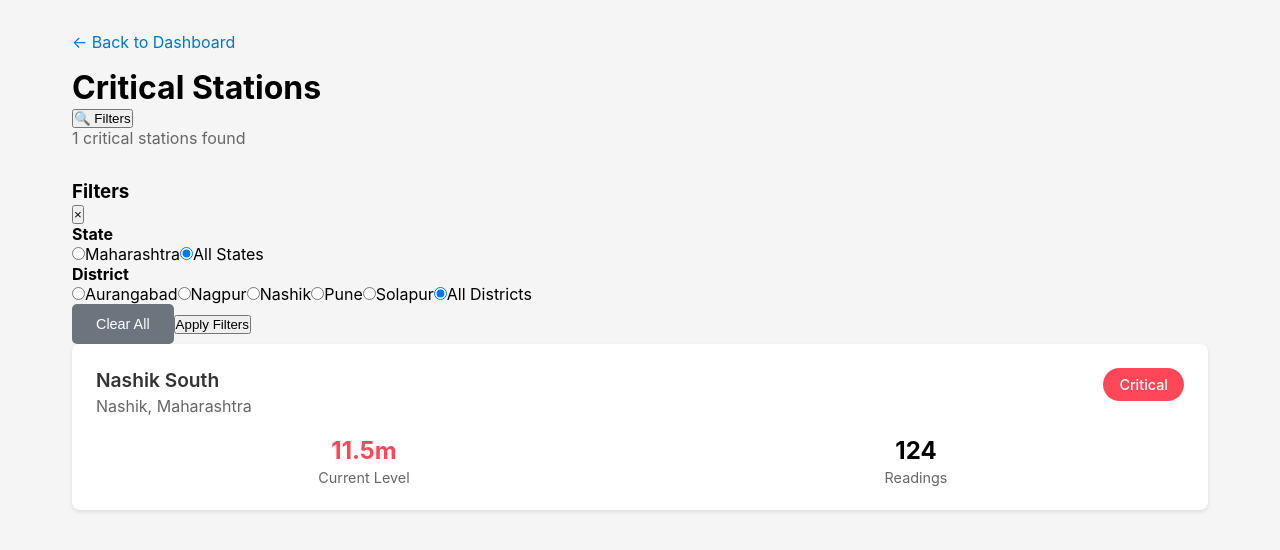
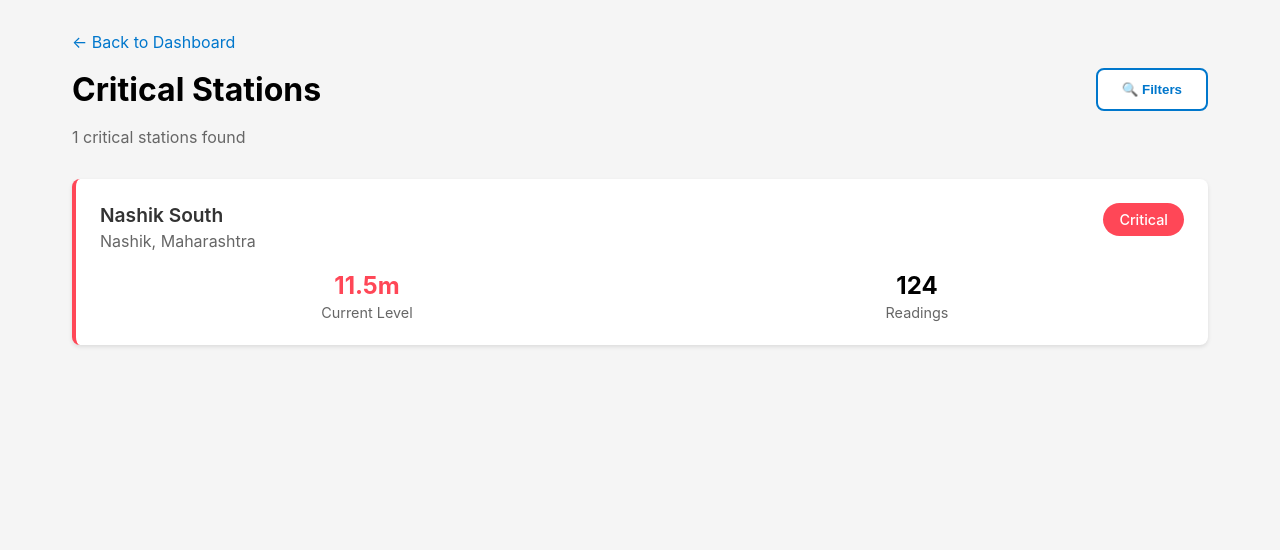
Before and after one commit to dark-shadowblade/Groundwater-app-2.0, a Next.js app: page /alerts in a window 1280 px wide. Shown: the top 550 px of the page. Built offline with nearby package versions, Linux system fonts and the light colour scheme.

Commit message:
Update globals.css

```diff
--- a/app/globals.css
+++ b/app/globals.css
@@ -900,3 +900,181 @@ body {
 .recharts-area-curve {
   stroke-width: 2;
 }
+/* Flipkart-style Filter Styles */
+.page-header {
+  display: flex;
+  justify-content: space-between;
+  align-items: center;
+  margin-bottom: 1rem;
+}
+
+.header-actions {
+  display: flex;
+  gap: 1rem;
+}
+
+.filter-toggle-btn {
+  display: flex;
+  align-items: center;
+  gap: 0.5rem;
+  padding: 0.75rem 1.5rem;
+  background: white;
+  border: 2px solid #0077cc;
+  border-radius: 8px;
+  color: #0077cc;
+  font-weight: 600;
+  cursor: pointer;
+  transition: all 0.2s ease;
+}
+
+.filter-toggle-btn:hover {
+  background: #0077cc;
+  color: white;
+}
+
+.filter-count {
+  background: #ff4757;
+  color: white;
+  border-radius: 50%;
+  width: 20px;
+  height: 20px;
+  display: flex;
+  align-items: center;
+  justify-content: center;
+  font-size: 0.8rem;
+}
+
+/* Filter Sidebar */
+.filter-sidebar {
+  position: fixed;
+  top: 0;
+  right: -400px;
+  width: 350px;
+  height: 100vh;
+  background: white;
+  box-shadow: -2px 0 10px rgba(0,0,0,0.1);
+  z-index: 1001;
+  transition: right 0.3s ease;
+  overflow-y: auto;
+}
+
+.filter-sidebar.open {
+  right: 0;
+}
+
+.filter-header {
+  display: flex;
+  justify-content: space-between;
+  align-items: center;
+  padding: 1.5rem;
+  border-bottom: 1px solid #eee;
+  background: #f8f9fa;
+}
+
+.filter-header h3 {
+  margin: 0;
+  color: #333;
+}
+
+.close-filters {
+  background: none;
+  border: none;
+  font-size: 1.5rem;
+  cursor: pointer;
+  color: #666;
+}
+
+.filter-content {
+  padding: 1.5rem;
+}
+
+.filter-section {
+  margin-bottom: 2rem;
+}
+
+.filter-section h4 {
+  margin: 0 0 1rem 0;
+  color: #333;
+  font-weight: 600;
+}
+
+.filter-options {
+  display: flex;
+  flex-direction: column;
+  gap: 0.75rem;
+}
+
+.filter-option {
+  display: flex;
+  align-items: center;
+  gap: 0.75rem;
+  cursor: pointer;
+  padding: 0.5rem;
+  border-radius: 6px;
+  transition: background-color 0.2s ease;
+}
+
+.filter-option:hover {
+  background-color: #f8f9fa;
+}
+
+.filter-option input[type="radio"] {
+  width: 18px;
+  height: 18px;
+  accent-color: #0077cc;
+}
+
+.filter-actions {
+  display: flex;
+  gap: 1rem;
+  margin-top: 2rem;
+  padding-top: 1.5rem;
+  border-top: 1px solid #eee;
+}
+
+.apply-filters-btn {
+  flex: 1;
+  padding: 1rem;
+  background: #0077cc;
+  color: white;
+  border: none;
+  border-radius: 6px;
+  font-weight: 600;
+  cursor: pointer;
+}
+
+.clear-filters-btn {
+  padding: 1rem;
+  background: #6c757d;
+  color: white;
+  border: none;
+  border-radius: 6px;
+  cursor: pointer;
+}
+
+/* Filter Overlay */
+.filter-overlay {
+  position: fixed;
+  top: 0;
+  left: 0;
+  right: 0;
+  bottom: 0;
+  background: rgba(0,0,0,0.5);
+  z-index: 1000;
+}
+
+/* Critical station cards */
+.station-card.critical {
+  border-left: 4px solid #ff4757;
+}
+
+/* Responsive filters */
+@media (max-width: 768px) {
+  .filter-sidebar {
+    width: 300px;
+  }
+
+  .filter-actions {
+    flex-direction: column;
+  }
+}
```
